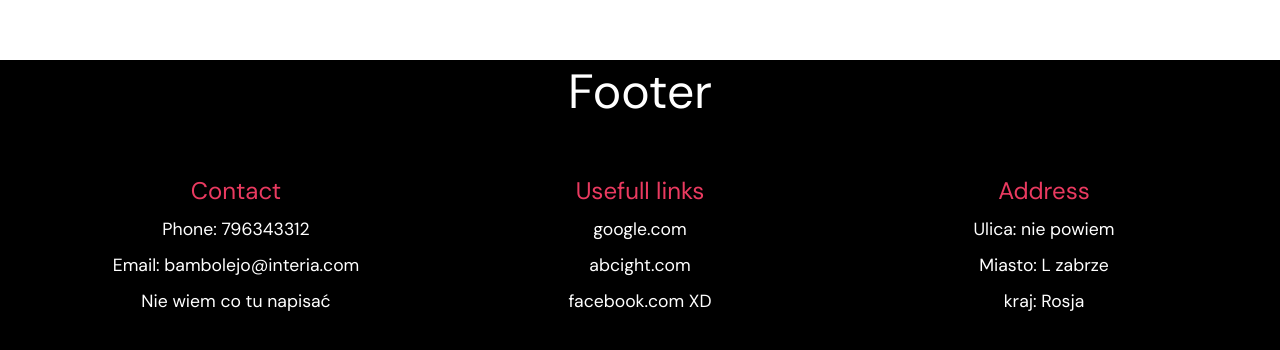
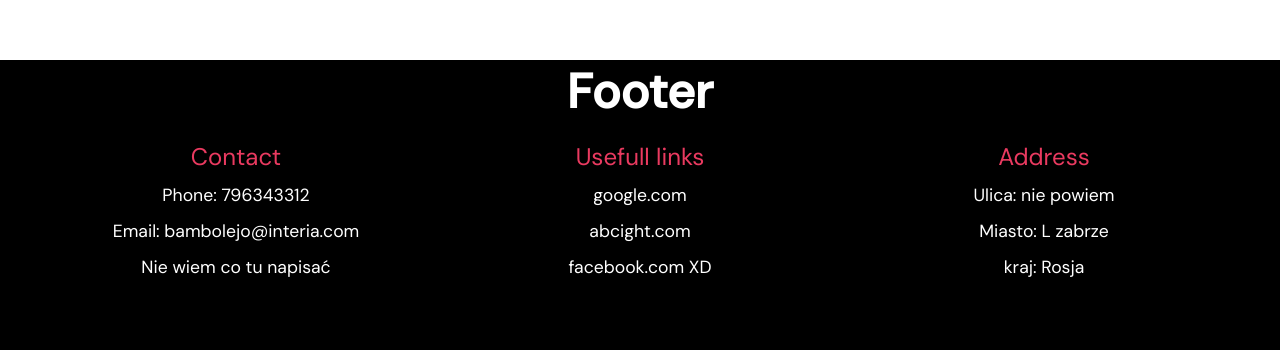
Before and after one commit to pawelos231/projekt_cosmos, a Next.js app: page / in a window 1280 px wide. Shown: the part 5540-5890 px from the top of the page. Built offline with nearby package versions, Linux system fonts and the light colour scheme.

Commit message:
FooterComponentFix

```diff
--- a/components/Footer/Footer.js
+++ b/components/Footer/Footer.js
@@ -2,43 +2,27 @@ import styles from "../../styles/FooterComponent.module.sass";
 const Footer = ({ isOn }) => {
   return (
     <footer data-ison={isOn} className={styles.MainFooterContainer}>
-      <p>Footer</p>
-      <p data-ison={isOn} className={styles.titlesOfFunctions}>
-        Contact
-        <p data-ison={isOn} className={styles.smallInformation}>
-          Phone: 796343312
+      <h1 className={styles.titleComp}>Footer</h1>
+      <div className={styles.containerfor}>
+        <p data-ison={isOn} className={styles.titlesOfFunctions}>
+          Contact
+          <p data-ison={isOn}>Phone: 796343312</p>
+          <p data-ison={isOn}>Email: bambolejo@interia.com</p>
+          <p data-ison={isOn}>Nie wiem co tu napisać</p>
         </p>
-        <p data-ison={isOn} className={styles.smallInformation}>
-          Email: bambolejo@interia.com
+        <p className={styles.titlesOfFunctions} data-ison={isOn}>
+          Usefull links
+          <p data-ison={isOn}>google.com</p>
+          <p data-ison={isOn}>abcight.com</p>
+          <p data-ison={isOn}>facebook.com XD</p>
         </p>
-        <p data-ison={isOn} className={styles.smallInformation}>
-          Nie wiem co tu napisać
+        <p className={styles.titlesOfFunctions} data-ison={isOn}>
+          Address
+          <p data-ison={isOn}>Ulica: nie powiem</p>
+          <p data-ison={isOn}>Miasto: L zabrze</p>
+          <p data-ison={isOn}>kraj: Rosja</p>
         </p>
-      </p>
-      <p data-ison={isOn} className={styles.titlesOfFunctions}>
-        Usefull links
-        <p data-ison={isOn} className={styles.smallInformation}>
-          google.com
-        </p>
-        <p data-ison={isOn} className={styles.smallInformation}>
-          abcight.com
-        </p>
-        <p data-ison={isOn} className={styles.smallInformation}>
-          facebook.com XD
-        </p>
-      </p>
-      <p data-ison={isOn} className={styles.titlesOfFunctions}>
-        Address
-        <p data-ison={isOn} className={styles.smallInformation}>
-          Ulica: nie powiem
-        </p>
-        <p data-ison={isOn} className={styles.smallInformation}>
-          Miasto: L zabrze
-        </p>
-        <p data-ison={isOn} className={styles.smallInformation}>
-          kraj: Rosja
-        </p>
-      </p>
+      </div>
     </footer>
   );
 };
--- a/styles/FooterComponent.module.sass
+++ b/styles/FooterComponent.module.sass
@@ -10,27 +10,11 @@
     justify-content: center
     width: 100%
     flex-wrap: wrap
-    p
+    .titleComp
         font-size: 3rem
         flex-basis: 100%
         text-align: center
         height: 10vh
-    .titlesOfFunctions
-        font-size: 1.5rem
-        text-align: center
-        margin: 10px
-        flex-basis: 30%
-        margin-top: -10vh
-        color: $main-red
-        transition: .3s
-        .smallInformation
-            font-size: 1.1rem
-            margin-top: 12px
-            height: 3vh
-            color: white
-            transition: .3s
-    .smallInformation[data-isOn="true"]
-        color: black
 
 .MainFooterContainer[data-isOn="true"]
     background-color: white
@@ -45,3 +29,24 @@
             font-size: 1.2rem
             .smallInformation
                 font-size: 0.8rem
+
+.containerfor
+    width: 100%
+    display: flex
+    justify-content: center
+    p
+        font-size: 1.5rem
+        text-align: center
+        margin: 10px
+        flex-basis: 30%
+        margin-top: -10vh
+        color: $main-red
+        transition: .3s
+        p
+            font-size: 1.1rem
+            margin-top: 12px
+            height: 3vh
+            color: white
+            transition: .3s
+        p[data-isOn="true"]
+            color: black
```
